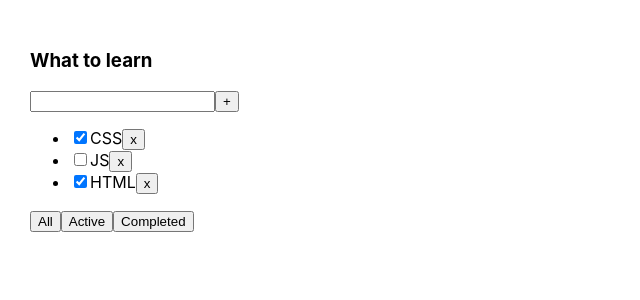
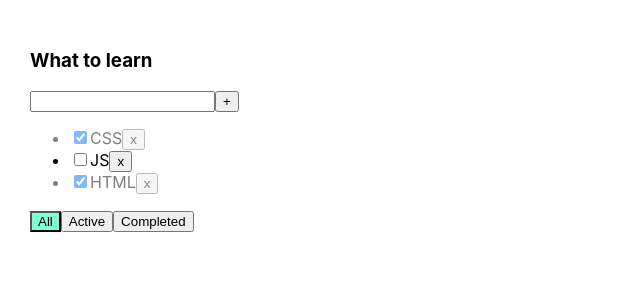
Before and after one commit to Arturp1994/it-incubator-todolist, a React (Create React App) app: page / in a window 1280 px wide. Shown: the top 300 px of the page, without its empty margins (0-640 px from the left). Built offline with nearby package versions, Linux system fonts and the light colour scheme.

Commit message:
Todo list Dim 4

```diff
--- a/src/App.css
+++ b/src/App.css
@@ -6,3 +6,19 @@
 .App > div {
   margin-right: 50px;
 }
+
+.error {
+  border: red 1px solid;
+}
+
+.error-message {
+  color: red
+}
+
+.active-filter {
+  background-color: aquamarine;
+}
+
+.is_Done {
+  opacity: 0.5;
+}
--- a/src/App.tsx
+++ b/src/App.tsx
@@ -32,6 +32,14 @@ function App() {
         setFilter(value)
     }
 
+    function changeStatus(taskID:string, isDone: boolean) {
+        let task = tasks.find(t => t.id === taskID)
+        if (task) {
+            task.isDone = isDone
+        }
+        setTasks([...tasks])
+    }
+
     let taskForTodolist = tasks;
     if (filter === 'completed') {
         taskForTodolist = tasks.filter(t => t.isDone === true);
@@ -46,7 +54,9 @@ function App() {
                       tasks={taskForTodolist}
                       removeTask={removeTask}
                       changeFilter={changeFilter}
-                      addTask={addTask}/>
+                      addTask={addTask}
+                      changeTaskStatus={changeStatus}
+                      filter={filter}/>
         </div>
     );
 }
--- a/src/Todolist.tsx
+++ b/src/Todolist.tsx
@@ -8,6 +8,8 @@ type PropsType = {
     removeTask: (id: string) => void
     changeFilter: (value: FilterValuesType) => void
     addTask: (title: string) => void
+    changeTaskStatus: (taskID: string, isDone: boolean) => void
+    filter:FilterValuesType
 }
 
 export type TaskType = {
@@ -18,29 +20,48 @@ export type TaskType = {
 
 function Todolist(props: PropsType) {
 
-    const taskJSX = props.tasks.map((t) => <li key={t.id}><input type="checkbox" checked={t.isDone}/>
-            <span>{t.title}</span>
-            <button onClick={() => {props.removeTask(t.id)}}>x</button>
-        </li>)
+    const taskJSX = props.tasks.map((t) => <li key={t.id} className={t.isDone ? 'is_Done': ''}>
+
+        <input
+            onChange={(e) => {
+                props.changeTaskStatus(t.id, e.currentTarget.checked)
+            }}
+            type="checkbox"
+            checked={t.isDone}/>
+        <span>{t.title}</span>
+        <button onClick={() => {
+            props.removeTask(t.id)
+        }}>x
+        </button>
+    </li>)
 
 
     const [newTaskTitle, setNewTaskTitle] = useState('')
+    const [error, setError] = useState('')
 
-    const onNewTitleChangeHandler = (e: ChangeEvent<HTMLInputElement>) =>{
+    const onNewTitleChangeHandler = (e: ChangeEvent<HTMLInputElement>) => {
         setNewTaskTitle(e.currentTarget.value)
     }
-    const onKeyPressHandler = (e: KeyboardEvent<HTMLInputElement>) =>{
-        if (e.charCode === 13){
+    const onKeyPressHandler = (e: KeyboardEvent<HTMLInputElement>) => {
+        setError('')
+        if (e.charCode === 13) {
             props.addTask(newTaskTitle);
             setNewTaskTitle('')
         }
     }
-    const addTask = ()=>{
-        {props.addTask(newTaskTitle)}
-            setNewTaskTitle('')
+    const addTask = () => {
+        if (newTaskTitle.trim() !== '') {
+            props.addTask(newTaskTitle.trim());
+            setNewTaskTitle('');
+        } else {
+            setError('Title is required')
+        }
     }
-    const onAllClickHandler = (filter: FilterValuesType) =>{
-    return ()=>{props.changeFilter(filter)}
+
+    const onAllClickHandler = (filter: FilterValuesType) => {
+        return () => {
+            props.changeFilter(filter)
+        }
     }
 
     return (
@@ -50,16 +71,18 @@ function Todolist(props: PropsType) {
                 <div>
                     <input value={newTaskTitle}
                            onChange={onNewTitleChangeHandler}
-                           onKeyPress={onKeyPressHandler}/>
+                           onKeyPress={onKeyPressHandler}
+                           className={error ? 'error': ''}/>
                     <button onClick={addTask}>+</button>
+                    { error && <div className='error-message'>{error}</div>}
                 </div>
                 <ul>
                     {taskJSX}
                 </ul>
                 <div>
-                    <button onClick={onAllClickHandler('all')}>All</button>
-                    <button onClick={onAllClickHandler('active')}>Active</button>
-                    <button onClick={onAllClickHandler('completed')}>Completed</button>
+                    <button className={props.filter === 'all' ? 'active-filter': ''} onClick={onAllClickHandler('all')}>All</button>
+                    <button className={props.filter === 'active' ? 'active-filter': ''} onClick={onAllClickHandler('active')}>Active</button>
+                    <button className={props.filter === 'completed' ? 'active-filter': ''} onClick={onAllClickHandler('completed')}>Completed</button>
                 </div>
             </div>
         </div>
```
